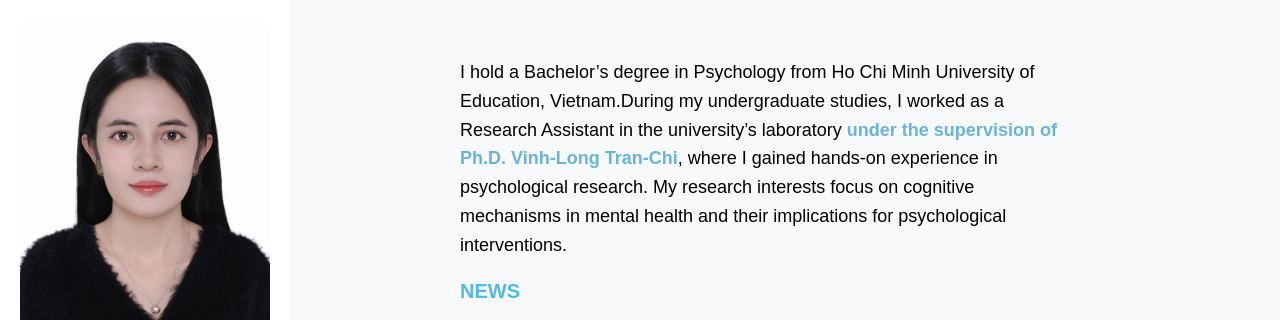
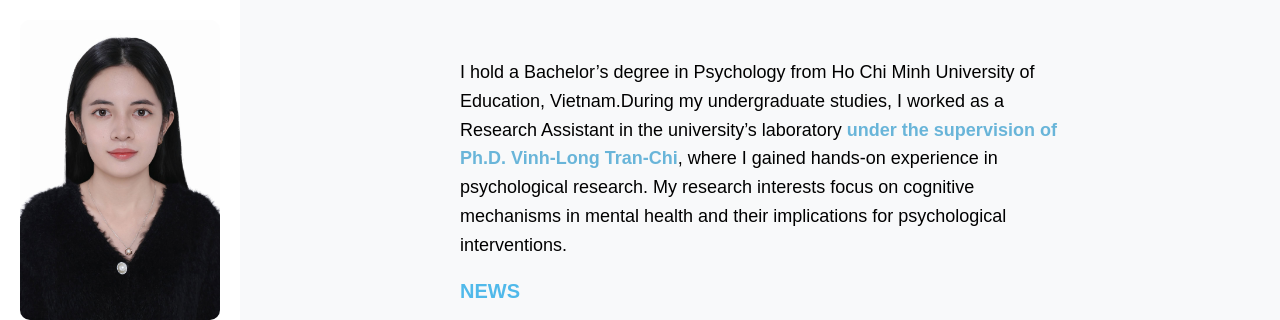
Before and after one commit to judy2510/Vy-Truc-Le, a plain HTML site: page index.html in a window 1280 px wide. Shown: the top 320 px of the page. Drawn offline with Linux system fonts and the light colour scheme.

Commit message:
Update index.html

```diff
--- a/index.html
+++ b/index.html
@@ -21,7 +21,7 @@
     position: fixed; /* Cố định cột trái */
     left: 0; /* Sát mép trái */
     top: 0; /* Cố định từ trên xuống */
-    width: 250px; /* Điều chỉnh độ rộng */
+    width: 200px; /* Điều chỉnh độ rộng */
     height: 100vh; /* Chiều cao 100% màn hình */
     background-color: white; /* Cùng màu với nền */
     padding: 20px; /* Khoảng cách bên trong */
```
